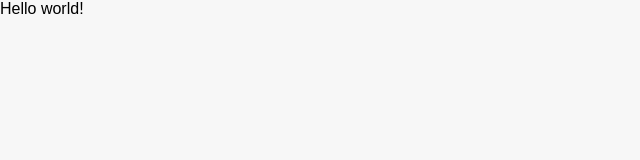
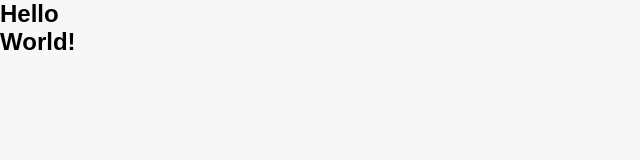
Before and after one commit to daibuster/DaibusterGameBlog, a Gatsby site: page / in a window 1280 px wide. Shown: the whole page, without its empty margins (0-640 px from the left). Built offline with nearby package versions, Linux system fonts and the light colour scheme; Gatsby itself is replaced by a stand-in of ours; a web font is replaced by a local one.

Commit message:
add container components

```diff
--- /dev/null
+++ b/src/components/Container.js
@@ -0,0 +1,10 @@
+import React from "react"
+import { ContainerWrapper } from "../elements"
+
+export const Container = ({ children }) => {
+  return (
+    <ContainerWrapper>
+      {children}
+    </ContainerWrapper>
+  )
+}
--- /dev/null
+++ b/src/components/index.js
@@ -0,0 +1 @@
+export * from "./Container"
--- /dev/null
+++ b/src/elements/ContaineerElements.js
@@ -0,0 +1,20 @@
+import styled from "styled-components"
+
+export const ContainerWrapper = styled.div`
+  height: 100%;
+  display: grid;
+  grid-template-columns: 1fr repeat(12, minmax(auto, 4.2rem)) 1fr;
+  grid-template-rows: 7.8rem 20rem 5rem auto;
+  gap: 0 2rem;
+
+  @media ${props => props.theme.breakpoints.tablet} {
+    grid-template-columns: 2rem repeat(6, 1fr) 2rem;
+    grid-gap: 0 1rem;
+  }
+
+  @media ${props => props.theme.breakpoints.mobile} {
+    grid-template-columns: 1rem repeat(6, 1fr) 1rem;
+
+
+  }
+`
--- /dev/null
+++ b/src/elements/index.js
@@ -0,0 +1 @@
+export * from "./ContaineerElements"
--- a/src/pages/index.js
+++ b/src/pages/index.js
@@ -1,5 +1,12 @@
 import React from "react"
+import { Container } from "../components"
 
-export default () => {
-  return <div>Hello world!</div>
+const IndexPage = () => {
+  return (
+    <Container>
+      <h2>Hello World!</h2>
+    </Container>
+  )
 }
+
+export default IndexPage
```
Also changed, not shown: gatsby-node.js (+41 -41 lines).
